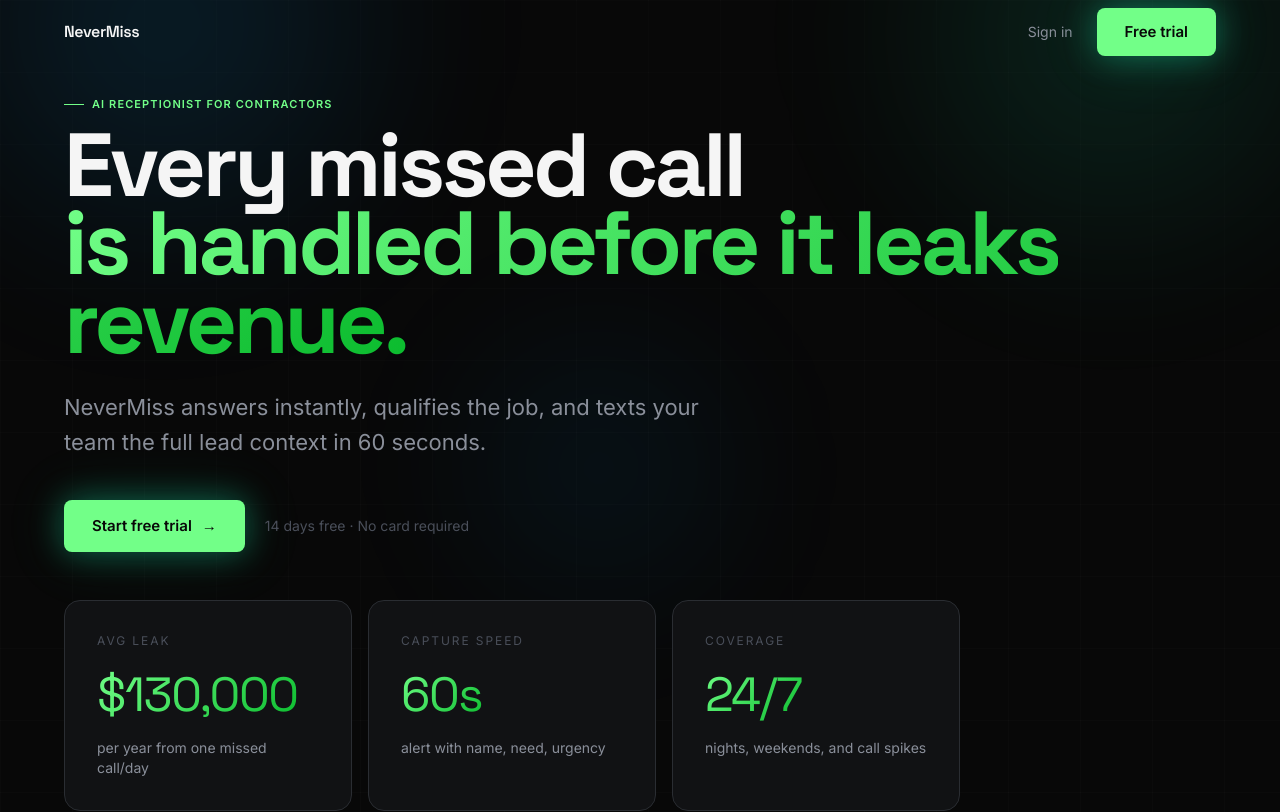
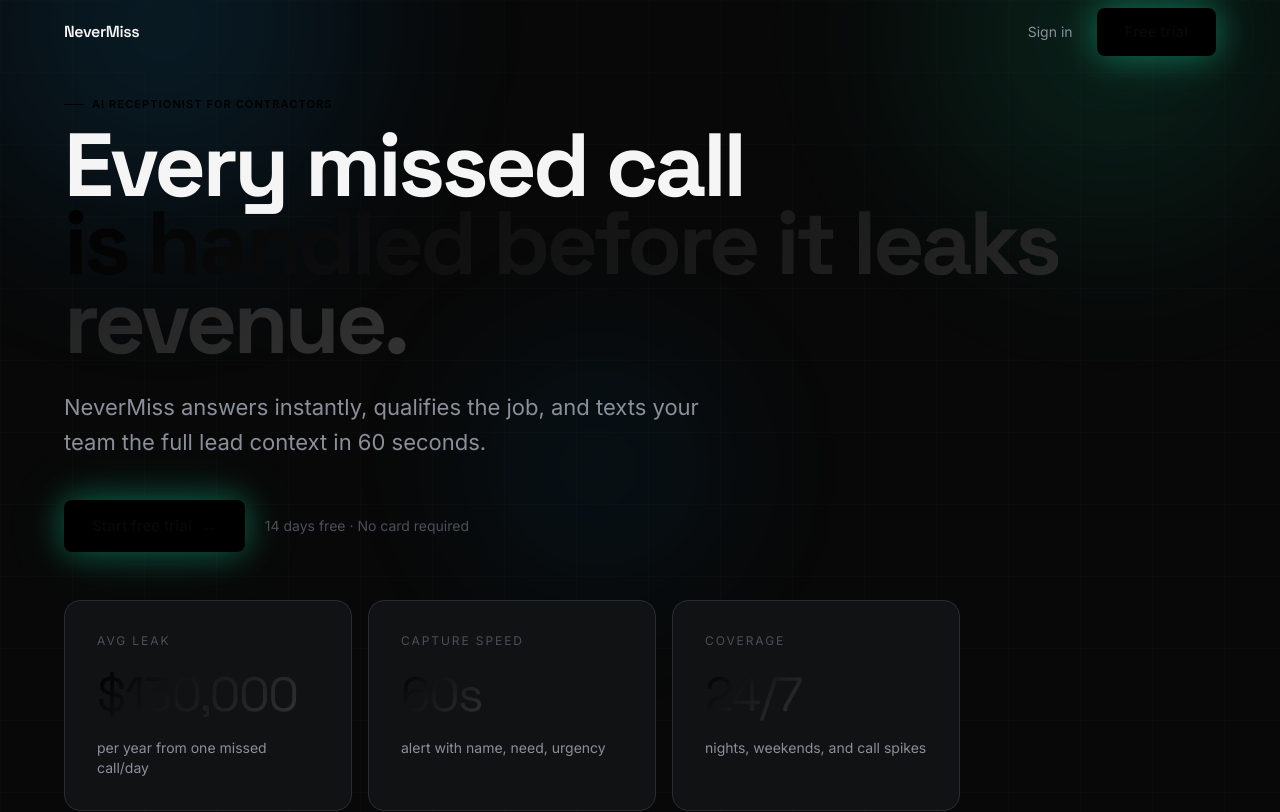
Before and after one commit to SteveMichael001/nevermiss, a Next.js app in the folder apps/web/: page / in a window 1280 px wide. Shown: the top 812 px of the page. Built offline with nearby package versions, Linux system fonts and the light colour scheme.

Commit message:
fix: pure black/white palette, no accent color — Happy Robot style

```diff
--- a/apps/web/app/globals.css
+++ b/apps/web/app/globals.css
@@ -18,11 +18,11 @@
   --color-border-strong: #3a3f48;
 
   /* === COLORS: Accent === */
-  --color-accent:        #72FF88;
-  --color-accent-dim:    #0ABB2D;
-  --color-accent-glow:   rgba(114, 255, 136, 0.15);
-  --color-accent-blue:   #72FF88;
-  --color-accent-gradient: linear-gradient(135deg, #72FF88 0%, #0ABB2D 100%);
+  --color-accent:        #000000;
+  --color-accent-dim:    #333333;
+  --color-accent-glow:   rgba(0, 0, 0, 0.08);
+  --color-accent-blue:   #000000;
+  --color-accent-gradient: linear-gradient(135deg, #000000 0%, #333333 100%);
 
   /* === COLORS: Text === */
   --color-text-primary:  #F5F5F5;
@@ -31,7 +31,7 @@
   --color-text-inverted: #080808;
 
   /* === COLORS: Status === */
-  --color-success:       #72FF88;
+  --color-success:       #000000;
   --color-error:         #FF4B4B;
   --color-warning:       #F5A623;
 
@@ -89,8 +89,8 @@
   /* === SHADOWS / GLOW === */
   --shadow-card:       0 1px 3px rgba(0,0,0,0.5), 0 0 0 1px rgba(255,255,255,0.05);
   --shadow-card-hover: 0 8px 32px rgba(0,0,0,0.6), 0 0 0 1px rgba(255,255,255,0.08);
-  --glow-accent:       0 0 24px rgba(114, 255, 136, 0.25), 0 0 48px rgba(114, 255, 136, 0.1);
-  --glow-accent-hover: 0 0 40px rgba(114, 255, 136, 0.4), 0 0 80px rgba(114, 255, 136, 0.15);
+  --glow-accent:       0 0 24px rgba(0, 0, 0, 0.1), 0 0 48px rgba(0, 0, 0, 0.05);
+  --glow-accent-hover: 0 0 40px rgba(0, 0, 0, 0.15), 0 0 80px rgba(0, 0, 0, 0.08);
   --glow-hero:         radial-gradient(ellipse 800px 600px at 50% 0%, rgba(30,239,176,0.05) 0%, transparent 70%);
 
   /* === MOTION === */
@@ -117,7 +117,7 @@
   --secondary-foreground: 0 0% 96%;
   --muted: 0 0% 10%;
   --muted-foreground: 0 0% 54%;
-  --accent: 130 100% 72%;
+  --accent: 0 0% 0%;
   --accent-foreground: 0 0% 3%;
   --destructive: 0 84.2% 60.2%;
   --destructive-foreground: 0 0% 98%;
```
